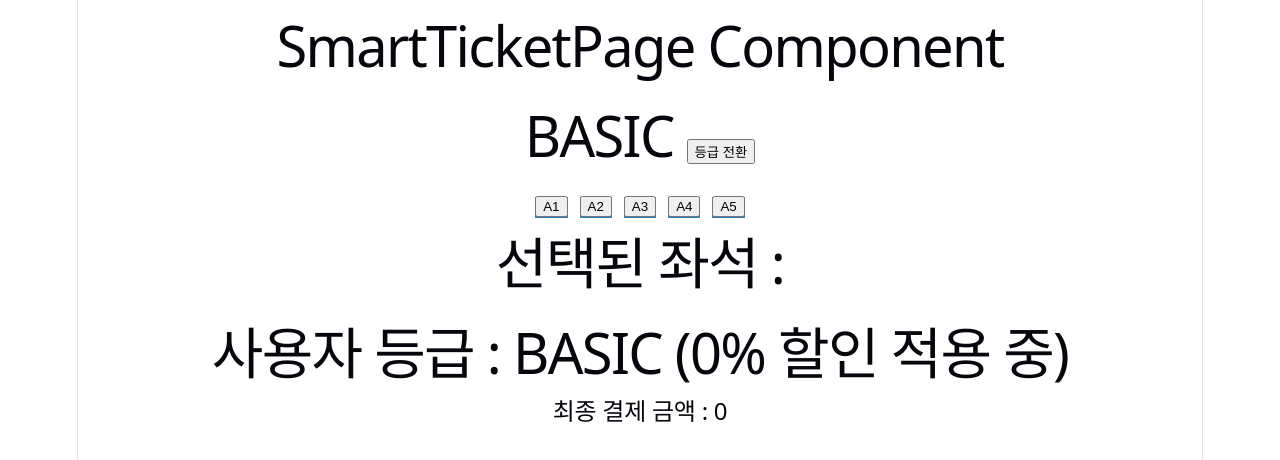
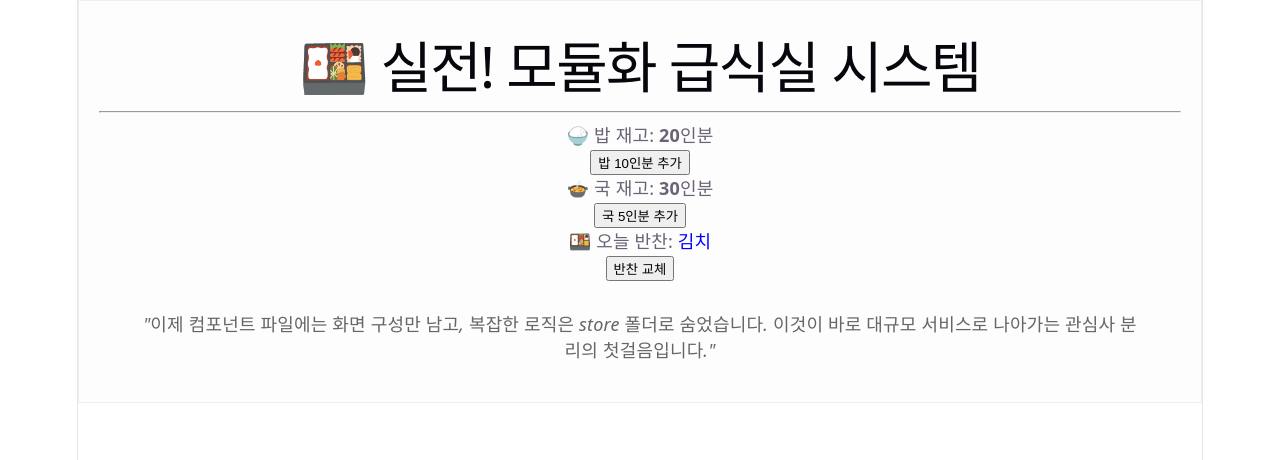
Before and after one commit to hyejoy/react-master, a React (Vite) app in the folder my-react-app/: page / in a window 1280 px wide. Shown: the top 460 px of the page. Built offline with nearby package versions, Linux system fonts and the light colour scheme.

Commit message:
feat: 실습 가이드05_거대해진 reducer 분리하기 - constans - actions - reducer 파일 분리하여 관리하기 그 이후엔, 주제에 맞게 reducer를 분리하여 rootReducer에 정리하는 방식으로 진행

```diff
--- a/my-react-app/src/App.tsx
+++ b/my-react-app/src/App.tsx
@@ -2,11 +2,12 @@ import CartPage from "./pages/01. cart/ReducerCartPage";
 import ReduxToolkitCartPage from "./pages/01. cart/ReduxToolkitCartPage";
 import { CafeteriaPage } from "./pages/02.cafeteria/CafeteriaPage";
 import SmartTicketPage from "./pages/03. smartTicket/SmartTicketPage";
+import ModularCafeteria from "./pages/04. 거대해진 reducer분리하기/pages/ModularCafeteria";
 
 export default function App() {
   return (
     <>
-      <SmartTicketPage />
+      <ModularCafeteria />
     </>
   );
 }
--- /dev/null
+++ b/my-react-app/src/pages/04. 거대해진 reducer분리하기/pages/ModularCafeteria.tsx
@@ -0,0 +1,52 @@
+import { useReducer } from "react";
+import { cafeteriaReducer } from "../store/cafeteriaReducer";
+import { addRice, changeSide, refillSoup } from "../store/cafeteriaActions";
+
+export default function ModularCafeteria() {
+  const initialState = {
+    rice: 20,
+    soup: 30,
+    side: "김치",
+  };
+
+  const [state, dispatch] = useReducer(cafeteriaReducer, initialState);
+
+  return (
+    <div
+      style={{
+        padding: "20px",
+        backgroundColor: "#fdfdfd",
+        border: "1px solid #eee",
+      }}
+    >
+      <h1>🍱 실전! 모듈화 급식실 시스템</h1>
+      <hr />
+
+      <p>
+        🍚 밥 재고: <strong>{state.rice}</strong>인분
+      </p>
+      {/* 💡 핵심: dispatch({ type: ... }) 대신 자동 작성 함수를 호출합니다! */}
+      <button onClick={() => dispatch(addRice(10))}>밥 10인분 추가</button>
+
+      <p>
+        🍲 국 재고: <strong>{state.soup}</strong>인분
+      </p>
+      <button onClick={() => dispatch(refillSoup(5))}>국 5인분 추가</button>
+
+      <p>
+        🍱 오늘 반찬: <strong style={{ color: "blue" }}>{state.side}</strong>
+      </p>
+      <button onClick={() => dispatch(changeSide("메추리알장조림"))}>
+        반찬 교체
+      </button>
+
+      <blockquote
+        style={{ marginTop: "30px", color: "#666", fontStyle: "italic" }}
+      >
+        "이제 컴포넌트 파일에는 화면 구성만 남고, 복잡한 로직은 store 폴더로
+        숨었습니다. 이것이 바로 대규모 서비스로 나아가는 관심사 분리의
+        첫걸음입니다."
+      </blockquote>
+    </div>
+  );
+}
--- /dev/null
+++ b/my-react-app/src/pages/04. 거대해진 reducer분리하기/store/cafeteriaActions.ts
@@ -0,0 +1,22 @@
+import { ACTIONS } from "./cafeteriaConstants";
+
+export function addRice(amount: number) {
+  return {
+    type: ACTIONS.ADD_RICE,
+    amount,
+  };
+}
+
+export function refillSoup(amount: number) {
+  return {
+    type: ACTIONS.REFILE_SOUP,
+    amount,
+  };
+}
+
+export function changeSide(side: string) {
+  return {
+    type: ACTIONS.CHANGE_SIDE,
+    side,
+  };
+}
--- /dev/null
+++ b/my-react-app/src/pages/04. 거대해진 reducer분리하기/store/cafeteriaConstants.ts
@@ -0,0 +1,7 @@
+// 상수  생성시 오타로 인한 디버깅 시간 단축
+
+export const ACTIONS = {
+  ADD_RICE: "ADD_RICE",
+  REFILE_SOUP: "REFILE_SOUP",
+  CHANGE_SIDE: "CHANGE_SIDE",
+} as const;
--- /dev/null
+++ b/my-react-app/src/pages/04. 거대해진 reducer분리하기/store/cafeteriaReducer.ts
@@ -0,0 +1,25 @@
+// 로직을 별도의 파일로 빼서 컴포넌트 코드를 가볍게 만듭니다.
+// 오직 상태 와 액션 만 받아서 새상태를 계산하는 순수 함수 메뉴입니다.
+
+import { ACTIONS } from "./cafeteriaConstants";
+
+type CafeteriaAction = {
+  amount?: number;
+  side?: string;
+} & { type: keyof typeof ACTIONS };
+
+export function cafeteriaReducer(state: any, action: CafeteriaAction) {
+  switch (action.type) {
+    case ACTIONS.ADD_RICE:
+      return { ...state, rice: state.rice + action.amount };
+
+    case ACTIONS.REFILE_SOUP:
+      return { ...state, soup: state.soup + action.amount };
+
+    case ACTIONS.CHANGE_SIDE:
+      return { ...state, side: action.side };
+
+    default:
+      return state;
+  }
+}
```
